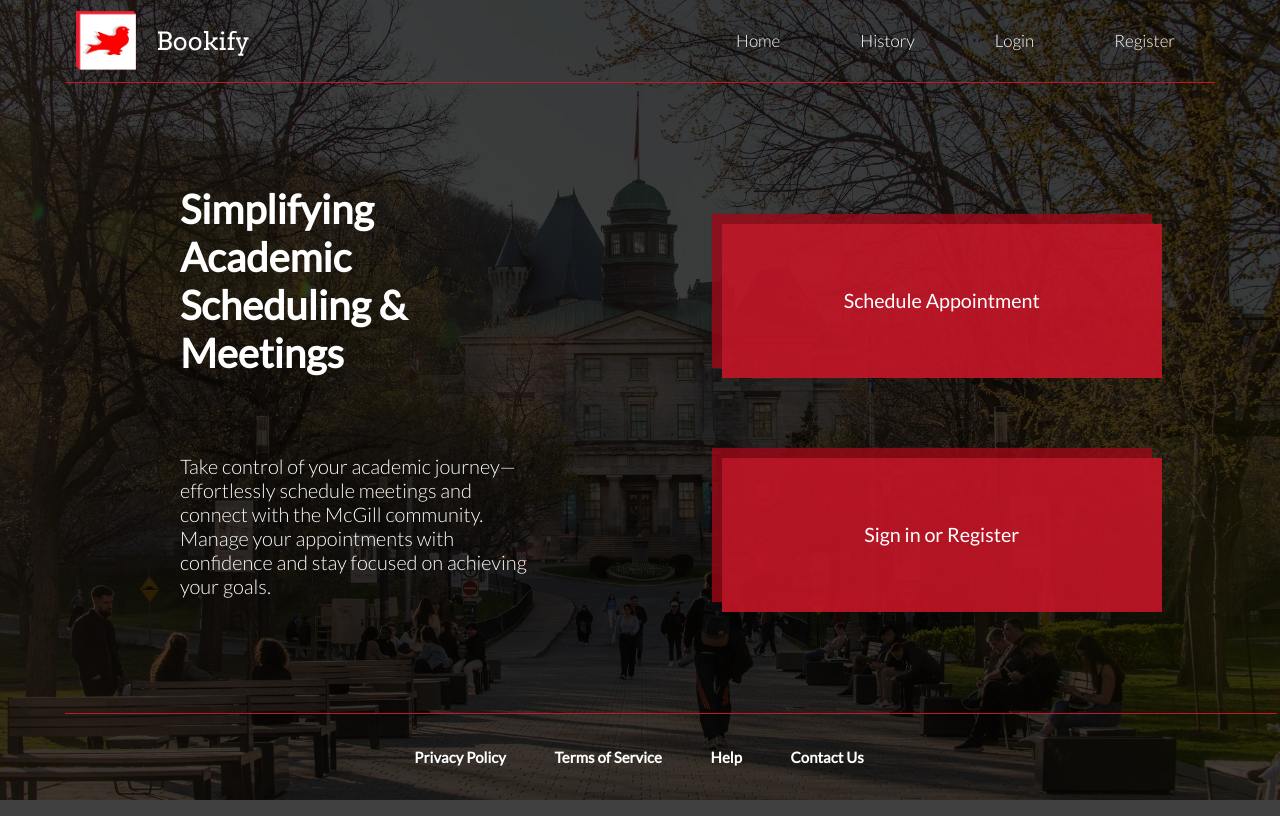
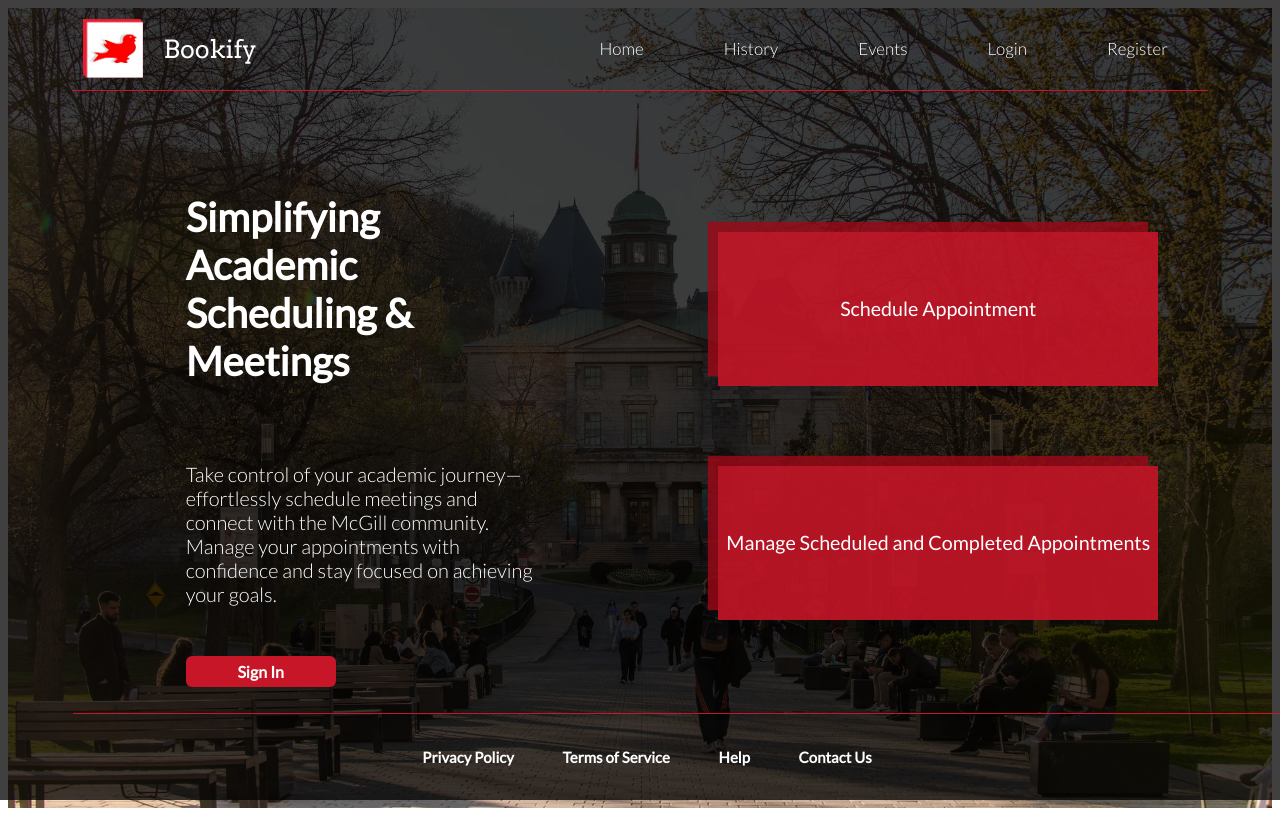
Before and after one commit to andretandoc/bookify, a React (Vite) app in the folder client/: page / in a window 1280 px wide. Built offline with nearby package versions, Linux system fonts and the light colour scheme.

Commit message:
added a white background for private pages

```diff
--- a/client/src/App.jsx
+++ b/client/src/App.jsx
@@ -1,4 +1,6 @@
 import { BrowserRouter as Router, Route, Routes } from "react-router-dom";
+import { useLocation } from "react-router-dom";
+
 import Header from "./components/Header";
 import Footer from "./components/Footer";
 
@@ -43,9 +45,25 @@ function App() {
   //   localStorage.removeItem("token");
   //   console.log("Token cleared on app initialization");
   // }, []); // might have to remove this later
+  const privateRoutes = [
+    "/MemberPage",
+    "/CreateBooking",
+    "/MeetingList",
+    "/ManageBooking",
+    "/CustomMeeting",
+    "/ManageEvent",
+    "/CreateEvent",
+    "/booking/:publicURL",
+  ];
+
+  const isPrivateRoute = privateRoutes.some((route) =>
+    location.pathname.startsWith(route.split("/:")[0])
+  );
+
 
   return (
-    <Router>
+    <div className={isPrivateRoute ? "private-page" : "public-page"}>
+      <Router>
       <Header isLoggedIn={isLoggedIn} onLogout={handleLogout} />
       <Routes>
         {/* Public Routes */}
@@ -79,6 +97,8 @@ function App() {
       </Routes>
       <Footer />
     </Router>
+    </div>
+
   );
 }
 
--- a/client/src/components/Header.jsx
+++ b/client/src/components/Header.jsx
@@ -78,6 +78,9 @@ function Header({ isLoggedIn, onLogout }) {
                 <Link to="/ApptForm">History</Link>
               </div>
               <div className="nav-item">
+                <Link to="/PublicEvents">Events</Link>
+              </div>
+              <div className="nav-item">
                 <Link to="/Login">Login</Link>
               </div>
               <div className="nav-item">
--- a/client/src/components/public/HomeBody.jsx
+++ b/client/src/components/public/HomeBody.jsx
@@ -11,12 +11,13 @@ export default function HomeBody() {
       connect with the McGill community. Manage your appointments with
       confidence and stay focused on achieving your goals.
     </p>
+    <button className="small-btn"><Link to="/Login" style={style.btn}>Sign In</Link></button>
   </div>
 
   {/* Right Section */}
   <div className="right-section">
-    <button className="double-red-btn">Schedule Appointment</button>
-    <button className="double-red-btn">Sign in or Register </button>
+    <button className="double-red-btn"><Link to="/PublicEvents" style={style.doubleBtn}>Schedule Appointment</Link></button>
+    <button className="double-red-btn"><Link to="/ApptForm" style={style.doubleBtn}>Manage Scheduled and Completed Appointments</Link></button>
   </div>
 </div>
   );
--- a/client/src/index.css
+++ b/client/src/index.css
@@ -1,8 +1,7 @@
 @import url(https://cdnjs.cloudflare.com/ajax/libs/font-awesome/6.0.0-beta3/css/all.min.css);
 @import url(https://fonts.googleapis.com/css2?family=Arvo&family=Lato:wght@100;300;400;500&display=swap);
 
-body,
-html {
+.public-page {
   margin: 0;
   padding: 0;
   font-family: "Lato", sans-serif;
@@ -16,7 +15,15 @@ html {
   overflow-x: hidden;
 }
 
-body {
+.private-page {
+    background: none;
+    background-color: #ffffff;
+    min-height: 100vh;
+    transition: background-color 0.3s ease-in-out;
+}
+
+
+.public-page {
   position: relative;
   min-height: 100vh;
   margin: 0;
@@ -27,7 +34,7 @@ body {
 }
 
 /* Add a black transparent filter over the image */
-body::before {
+.public-page::before {
   content: "";
   position: fixed;
   top: 0;
@@ -179,7 +186,7 @@ header .profile-icon:hover {
     top: 80px;
     left: 50%;
     transform: translateX(-50%);
-    background: transparent;
+    background: #c61627;
     width: 100%;
     padding: 20px;
     border-radius: 8px;
@@ -443,6 +450,7 @@ button:focus {
   display: flex;
   flex-direction: column;
   gap: 50px;
+  height:600px;
   text-align: left;
   font-family: "Lato";
   font-size: 25px;
```
